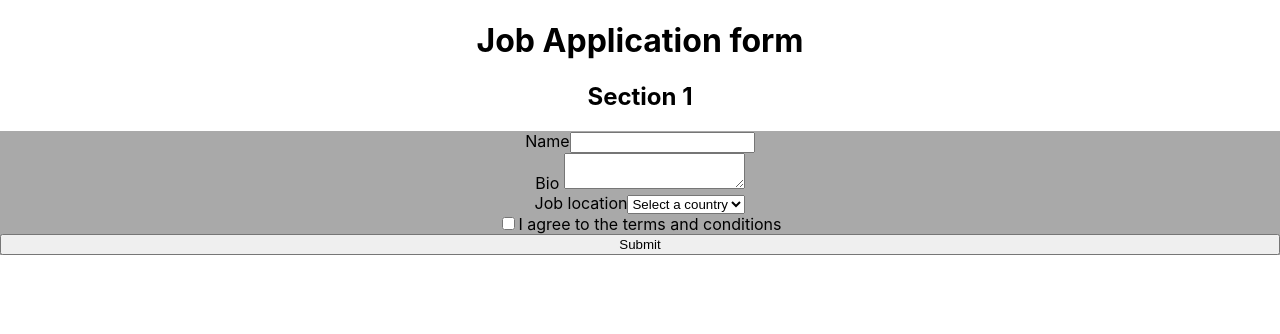
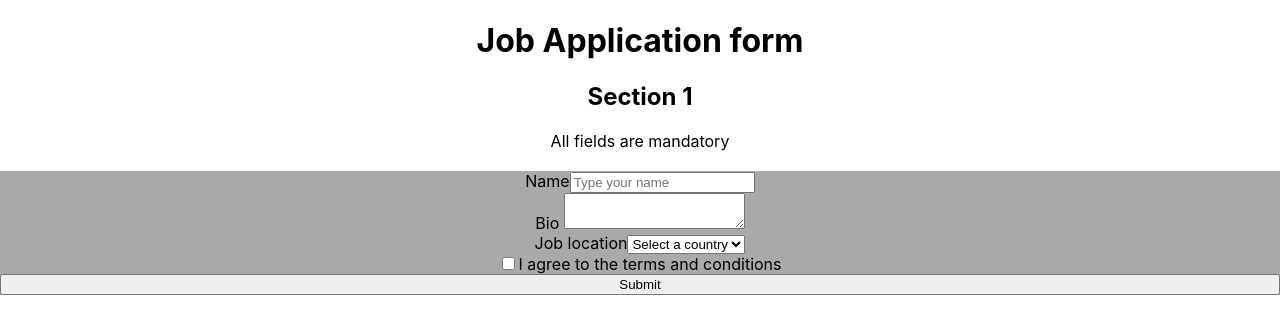
Before and after one commit to EsteAdonis/React-Testing, a React (Create React App) app: page / in a window 1280 px wide. Shown: the top 334 px of the page. Built offline with nearby package versions, Linux system fonts and the light colour scheme.

Commit message:
getByText

```diff
--- a/src/components/application/application.tsx
+++ b/src/components/application/application.tsx
@@ -3,10 +3,11 @@
 		<>
 			<h1>Job Application form</h1>
 			<h2>Section 1</h2>
+			<p>All fields are mandatory</p>
 			<form action="" style={{display: "flex", flexDirection: "column", marginTop: "20px", backgroundColor: "darkgray"}}>
 				<div>
 					<label htmlFor="name">Name</label>
-					<input type="text" id="name" />
+					<input type="text" id="name" placeholder="Type your name" />
 				</div>
 				<div>
 					<label htmlFor="bio">Bio </label>
```
Also changed, not shown: 1 other file (tests, documents, lock files or other folders).
